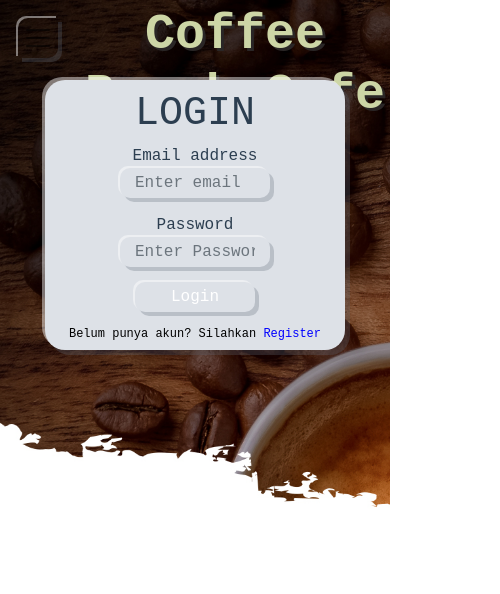
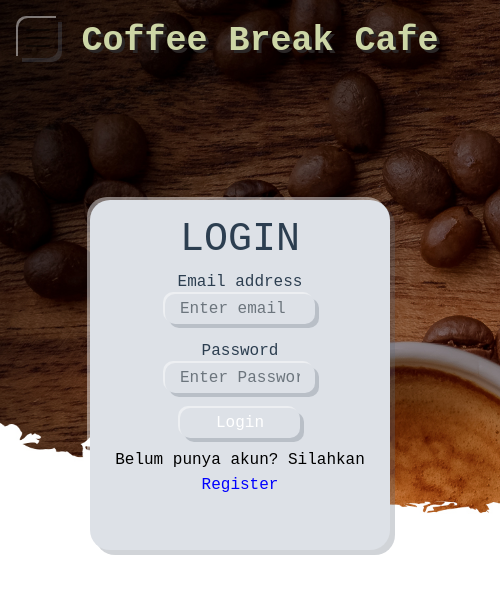
Before and after one commit to Ervin-Nurhediyanto/CoffeeBreak-Intermediate-Front-End, a Vue app: page /login in a window 390 px wide. Shown: the top 594 px of the page, 500 px wide, since content can reach past the window. Built offline with nearby package versions, Linux system fonts and the light colour scheme.

Commit message:
Responsive

```diff
--- a/src/views/Menu/LandP/LandP.vue
+++ b/src/views/Menu/LandP/LandP.vue
@@ -8,10 +8,10 @@
         <div class="container-image">
           <img
             class="image"
-                src="https://raw.githubusercontent.com/Ervin-Nurhediyanto/CoffeeBreak-Cafe-App/master/asset/menu/Cappucino.jpg"
+            src="https://raw.githubusercontent.com/Ervin-Nurhediyanto/CoffeeBreak-Cafe-App/master/asset/menu/Cofee%20Latte.jpg"
           />
         </div>
-            <h5>Cappucino</h5>
+        <h5>Cofee Latte</h5>
       </div>
       <div class="col">
         <div class="container-image">
@@ -26,14 +26,16 @@
         <div class="container-image">
           <img
             class="image"
-                src="https://raw.githubusercontent.com/Ervin-Nurhediyanto/CoffeeBreak-Cafe-App/master/asset/menu/Cofee%20Latte.jpg"
+            src="https://raw.githubusercontent.com/Ervin-Nurhediyanto/CoffeeBreak-Cafe-App/master/asset/menu/Cappucino.jpg"
           />
         </div>
-            <h5>Cofee Latte</h5>
+        <h5 class="last">Cappucino</h5>
       </div>
     </div>
     <div class="col order">
-          <button v-show="order" @click="handleOrder" class="submit">Order Now</button>
+      <button v-show="order" @click="handleOrder" class="submit">
+        Order Now
+      </button>
       <div v-show="loginRegister" class="col">
         <button @click="login" class="submit">Login</button>
         <button @click="registerUser" class="submit">Register</button>
@@ -43,7 +45,6 @@
 </template>
 
 <script>
-
 export default {
   name: 'Land-p',
   data () {
@@ -76,11 +77,9 @@ export default {
     }
   }
 }
-
 </script>
 
 <style scoped>
-
 .cofe-text {
   max-width: 450px;
   display: flex;
@@ -92,7 +91,7 @@ export default {
 .cofe-text h1 {
   color: seashell;
   font-size: 50px;
-  font-family:Georgia, 'Times New Roman', Times, serif
+  font-family: Georgia, "Times New Roman", Times, serif;
 }
 
 .slide {
@@ -182,6 +181,10 @@ export default {
     margin-bottom: 5px;
   }
 
+  .slide h5.last {
+    margin-bottom: 0;
+  }
+
   .container-image {
     width: 270px;
     height: 150px;
@@ -202,14 +205,66 @@ export default {
   }
 
   .submit {
-  width:100px;
+    width: 100px;
     height: 25px;
     font-size: 15px;
   }
 
   .submit:hover {
-  width:100px;
+    width: 100px;
     height: 25px;
   }
 }
+
+@media (max-width: 576px) {
+  .slide {
+  top: 530px;
+  left: 30px;
+  overflow-y: scroll;
+  height: 240px;
+  width: 350px;
+}
+
+.container-image {
+    width: 300px;
+    height: 200px;
+  }
+
+  .image {
+    width: 100%;
+    height: 100%;
+    object-fit: cover;
+  }
+
+  .slide h5 {
+  font-size: 35px;
+  margin-left: 40px;
+  margin-bottom: 20px;
+}
+
+.order {
+    top: 300px;
+    left: 60px;
+  }
+
+  .submit {
+    width: 200px;
+    height: 50px;
+    font-size: 20px;
+  }
+
+  .submit:hover {
+    width: 200px;
+    height: 50px;
+  }
+
+  .cofe-text {
+    width: 300px;
+    top: 200px;
+    left: 90px;
+  }
+  .cofe-text h1 {
+    font-size: 30px;
+  }
+}
 </style>
--- a/src/views/Menu/Menu.vue
+++ b/src/views/Menu/Menu.vue
@@ -1,5 +1,5 @@
 <template>
-  <div>
+  <div class="cover-bg">
     <div class="manu-landP">
       <nav class="navbar navbar-expand-lg navbar-light">
         <button
@@ -167,7 +167,6 @@ export default {
     top: 0px;
   }
   .navbar button {
-    /* background-color: blue; */
     margin-bottom: 20px;
     padding: 5px;
     border-radius: 10px 0 10px 0;
@@ -179,7 +178,6 @@ export default {
 
   #navbarNav {
     padding: 10px;
-    /* background-color: red; */
     border-radius: 10px;
     border: none;
     box-shadow: -2px -2px #ffffff73, 4px 4px rgba(94, 104, 121, 0.288);
@@ -201,4 +199,25 @@ export default {
   }
 }
 
+@media (max-width: 576px) {
+  .cover-bg {
+    width: 500px;
+  }
+  .cafe {
+    width: 400px;
+    top: 20px;
+    left: 60px;
+  }
+
+  h1.cafe {
+    font-size: 35px;
+  }
+  .navbar {
+    margin: 18px;
+    min-width: 430px;
+    position: absolute;
+    top: 0px;
+  }
+}
+
 </style>
--- a/src/views/Menu/User/Login/Login.vue
+++ b/src/views/Menu/User/Login/Login.vue
@@ -4,19 +4,40 @@
       <p>LOGIN</p>
       <div class="form-group">
         <label for="exampleInputEmail1">Email address</label>
-          <input type="email" class="form-control type" v-model="email" placeholder="Enter email" aria-describedby="emailHelp">
+        <input
+          type="email"
+          class="form-control type"
+          v-model="email"
+          placeholder="Enter email"
+          aria-describedby="emailHelp"
+        />
       </div>
       <div class="form-group">
         <label for="exampleInputPassword1">Password</label>
-          <input type="password" class="form-control type" v-model="password" placeholder="Enter Password">
+        <input
+          type="password"
+          class="form-control type"
+          v-model="password"
+          placeholder="Enter Password"
+        />
       </div>
       <div class="form-group">
-          <button type="submit" class="btn btn-primary submit" @click="handleLogin" data-toggle="modal" data-target="#Notif">Login</button>
+        <button
+          type="submit"
+          class="btn btn-primary submit"
+          @click="handleLogin"
+          data-toggle="modal"
+          data-target="#Notif"
+        >
+          Login
+        </button>
       </div>
-        <h4>Belum punya akun? Silahkan <span class="register" @click="register">Register</span></h4>
+      <h4>
+        Belum punya akun? Silahkan
+        <span class="register" @click="register">Register</span>
+      </h4>
     </form>
-      <Notif
-      />
+    <Notif />
   </div>
 </template>
 
@@ -43,8 +64,7 @@ export default {
         password: this.password
       }
       this.$router.go(0)
-      this.login(data)
-        .then((res) => {
+      this.login(data).then((res) => {
         this.$router.push('/home')
       })
     },
@@ -95,7 +115,7 @@ form {
   text-shadow: 3px 3px #ff0000;
   position: absolute;
   top: 20px;
-  font-size: 50px
+  font-size: 50px;
 }
 
 .login {
@@ -174,7 +194,7 @@ p {
   box-shadow: inset -2px -2px #ffffff73, inset 4px 4px rgba(94, 104, 121, 0.288);
 }
 
-h4{
+h4 {
   font-size: 12px;
   color: black;
 }
@@ -207,9 +227,13 @@ color: black;
   p {
     font-size: 40px;
   }
+  h4 {
+    font-size: 12px;
+    color: black;
+  }
   form {
     position: absolute;
-    top:20;
+    top: 20;
   }
   input {
     margin: 0px 0px 15px 0px;
@@ -232,10 +256,13 @@ color: black;
     width: 300px;
     height: 100px;
   }
-  .text h1, .text h2, .text h3 {
+  .text h1,
+  .text h2,
+  .text h3 {
     font-size: 20px;
   }
-  .text h2, .text h3 {
+  .text h2,
+  .text h3 {
     display: none;
   }
   .text h3.text-white {
@@ -250,7 +277,26 @@ color: black;
   }
   .order {
     position: absolute;
-    top: 480px
+    top: 480px;
+  }
+  .login {
+    top: 200px;
+    left: 90px;
+    width: 300px;
+    height: 350px;
+  }
+  .login:hover {
+    width: 300px;
+    height: 350px;
+  }
+  p {
+    font-size: 40px;
+  }
+  h4 {
+    font-size: 16px;
+  }
+  form {
+    top: 10px;
   }
 }
 </style>
--- a/src/views/Menu/User/Register/User.vue
+++ b/src/views/Menu/User/Register/User.vue
@@ -230,4 +230,21 @@ color: black;
   }
 }
 
+@media (max-width: 576px) {
+  .register {
+    top: 200px;
+    left: 90px;
+    height: 430px;
+  }
+  .register:hover {
+    height: 430px;
+  }
+  p {
+    font-size: 40px;
+  }
+  h4 {
+    font-size: 15px;
+  }
+}
+
 </style>
```
Lines whose indentation alone changed are shown as unchanged.
